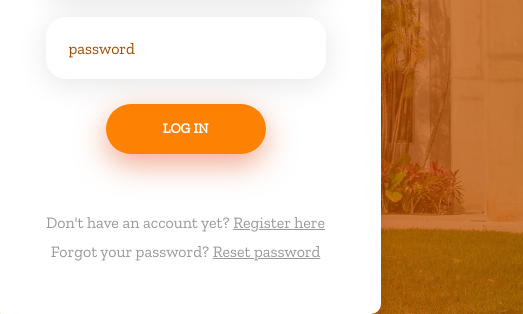
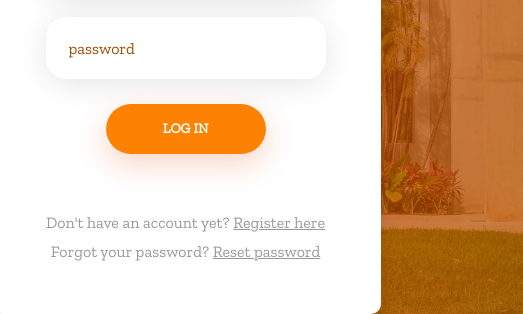
Before and after one commit to MailenKleinman/Anahuac_mockup_1, a plain HTML site: page index.html in a window 1280 px wide. Shown: the part 352-666 px from the top of the page, 757-1280 px from the left. Drawn offline with nearby package versions, Linux system fonts and the light colour scheme; a web font is replaced by a local one.

Commit message:
Add files via upload

```diff
--- a/css/main.css
+++ b/css/main.css
@@ -306,20 +306,20 @@ iframe {
   -moz-transition: all 0.4s;
   transition: all 0.4s;
 
-  box-shadow: 0 10px 30px 0px rgba(226, 83, 27, 0.5);
-  -moz-box-shadow: 0 10px 30px 0px  rgba(226, 83, 27, 0.5);
-  -webkit-box-shadow: 0 10px 30px 0px rgba(226, 83, 27, 0.5);
-  -o-box-shadow: 0 10px 30px 0px  rgba(226, 83, 27, 0.5);
-  -ms-box-shadow: 0 10px 30px 0px  rgba(226, 83, 27, 0.5);
+  box-shadow: 0 10px 30px 0px rgba(226, 83, 27, 0.205);
+  -moz-box-shadow: 0 10px 30px 0px  rgba(226, 83, 27, 0.26);
+  -webkit-box-shadow: 0 10px 30px 0px rgba(226, 83, 27, 0.253);
+  -o-box-shadow: 0 10px 30px 0px  rgba(226, 83, 27, 0.253);
+  -ms-box-shadow: 0 10px 30px 0px  rgba(226, 83, 27, 0.281);
 }
 
 .login100-form-btn:hover {
   background-color: #a04c00;
-  box-shadow: 0 10px 30px 0px rgba(226, 83, 27, 0.5);
-  -moz-box-shadow: 0 10px 30px 0px  rgba(226, 83, 27, 0.5);
-  -webkit-box-shadow: 0 10px 30px 0px  rgba(226, 83, 27, 0.5);
-  -o-box-shadow: 0 10px 30px 0px rgba(226, 83, 27, 0.5);
-  -ms-box-shadow: 0 10px 30px 0px  rgba(226, 83, 27, 0.5);
+  box-shadow: 0 10px 30px 0px rgba(226, 83, 27, 0.253);
+  -moz-box-shadow: 0 10px 30px 0px  rgba(226, 83, 27, 0.26);
+  -webkit-box-shadow: 0 10px 30px 0px  rgba(226, 83, 27, 0.288);
+  -o-box-shadow: 0 10px 30px 0px rgba(226, 83, 27, 0.315);
+  -ms-box-shadow: 0 10px 30px 0px  rgba(226, 83, 27, 0.288);
 }
 
 
```
